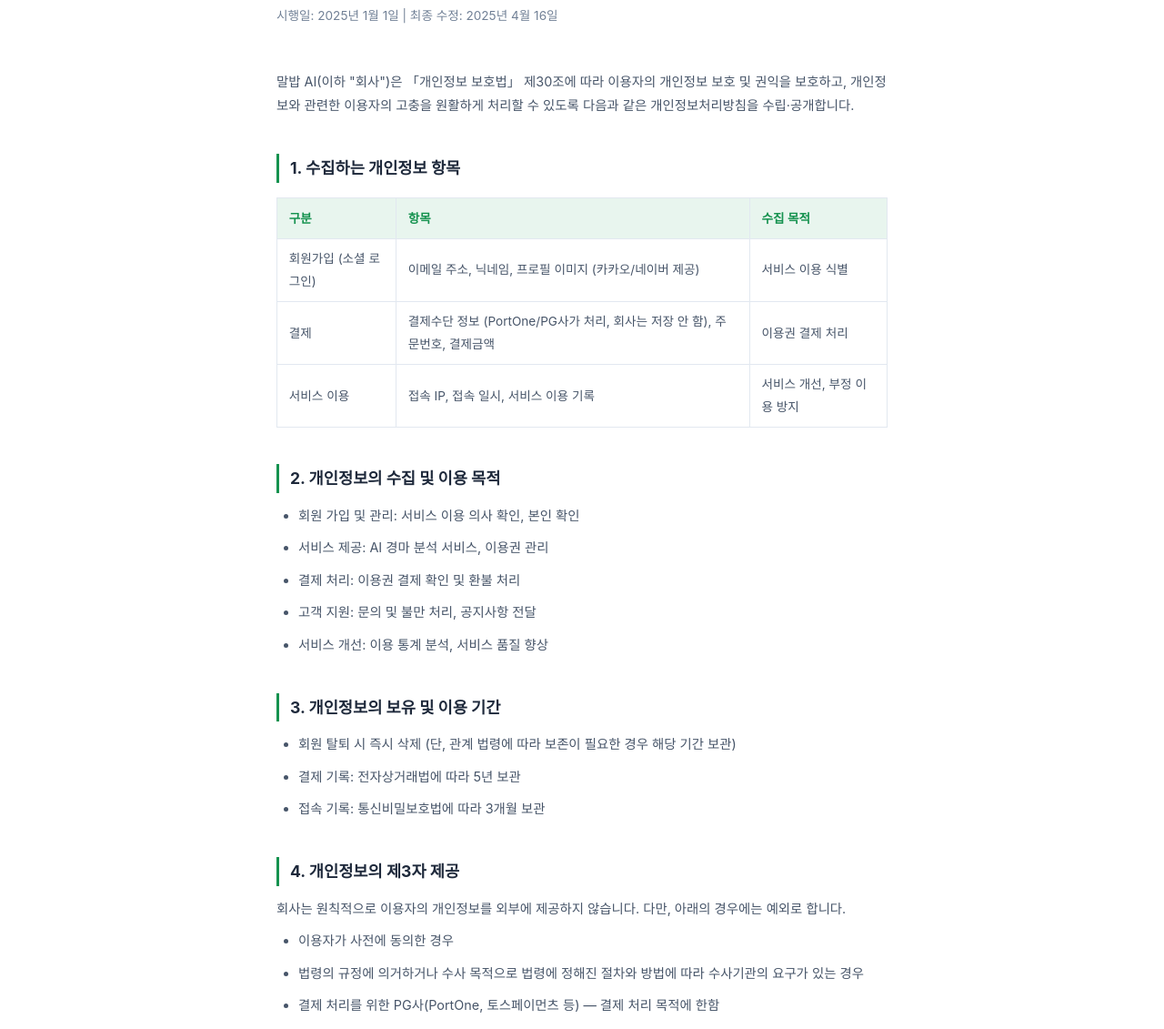
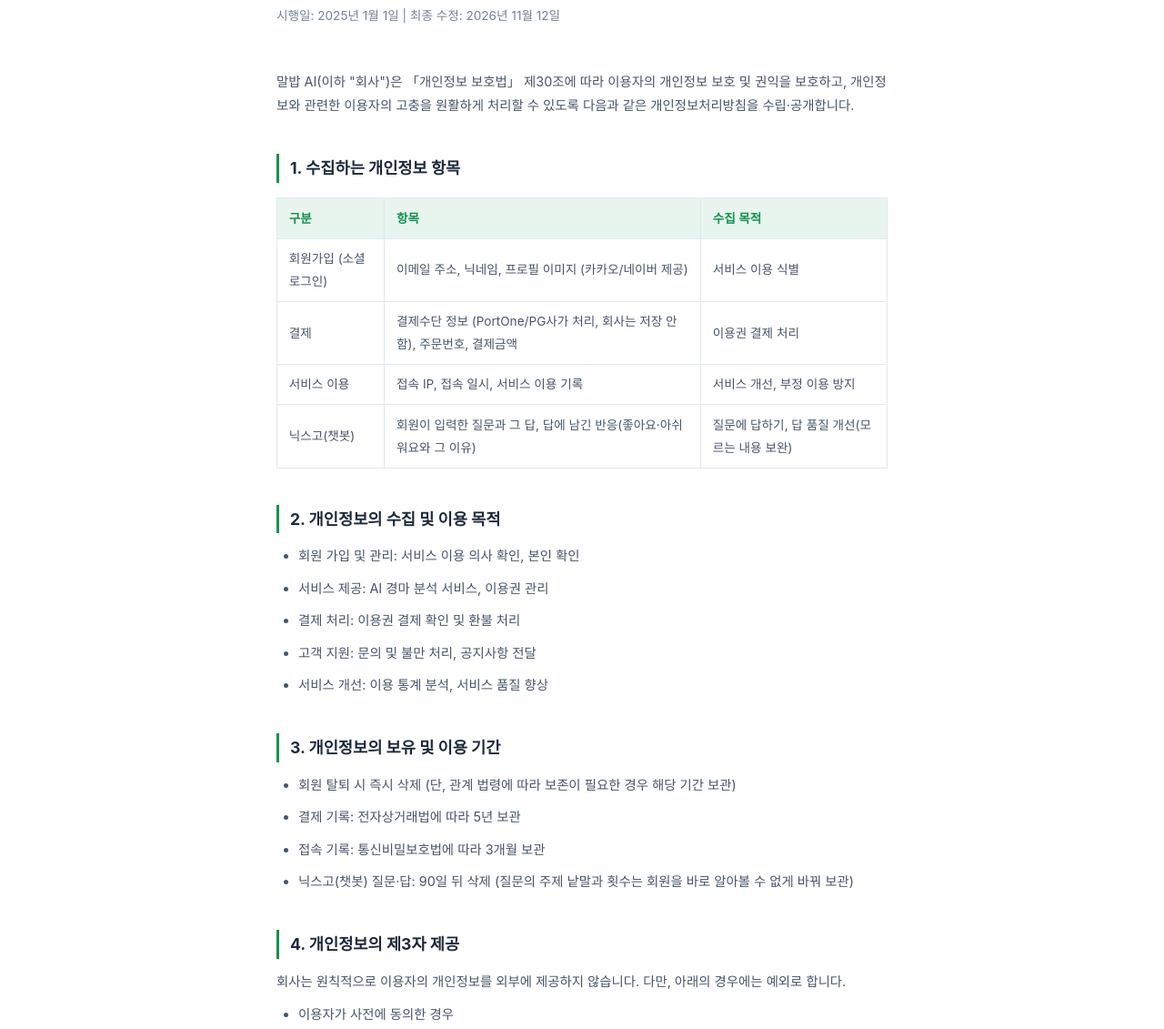
Before and after one commit to justin7361-stack/malbab-website, a plain HTML site: page privacy/index.html in a window 1280 px wide. Shown: the part 169-1300 px from the top of the page at 91% size. Drawn offline with Linux system fonts and the light colour scheme; a web font is replaced by a local one.

Commit message:
docs(privacy): the policy names Nixgo (chatbot) questions, answers and reactions, and their 90-day retention
Same wording as app.malbab.com/privacy (owner 2026-11-12: both sites carry the same notice). The questions have been stored since 11/8 and were not listed. The clause on permanent keeping and partner provision of member-contributed knowledge waits for legal review.

Co-Authored-By: Claude Fable 5.2 <noreply@anthropic.com>

```diff
--- a/privacy/index.html
+++ b/privacy/index.html
@@ -41,7 +41,7 @@
 </nav>
 <div class="content">
   <h1>개인정보처리방침</h1>
-  <p class="updated">시행일: 2025년 1월 1일 | 최종 수정: 2025년 4월 16일</p>
+  <p class="updated">시행일: 2025년 1월 1일 | 최종 수정: 2026년 11월 12일</p>
 
   <p>말밥 AI(이하 "회사")은 「개인정보 보호법」 제30조에 따라 이용자의 개인정보 보호 및 권익을 보호하고, 개인정보와 관련한 이용자의 고충을 원활하게 처리할 수 있도록 다음과 같은 개인정보처리방침을 수립·공개합니다.</p>
 
@@ -51,6 +51,7 @@
     <tr><td>회원가입 (소셜 로그인)</td><td>이메일 주소, 닉네임, 프로필 이미지 (카카오/네이버 제공)</td><td>서비스 이용 식별</td></tr>
     <tr><td>결제</td><td>결제수단 정보 (PortOne/PG사가 처리, 회사는 저장 안 함), 주문번호, 결제금액</td><td>이용권 결제 처리</td></tr>
     <tr><td>서비스 이용</td><td>접속 IP, 접속 일시, 서비스 이용 기록</td><td>서비스 개선, 부정 이용 방지</td></tr>
+    <tr><td>닉스고(챗봇)</td><td>회원이 입력한 질문과 그 답, 답에 남긴 반응(좋아요·아쉬워요와 그 이유)</td><td>질문에 답하기, 답 품질 개선(모르는 내용 보완)</td></tr>
   </table>
 
   <h2>2. 개인정보의 수집 및 이용 목적</h2>
@@ -67,6 +68,7 @@
     <li>회원 탈퇴 시 즉시 삭제 (단, 관계 법령에 따라 보존이 필요한 경우 해당 기간 보관)</li>
     <li>결제 기록: 전자상거래법에 따라 5년 보관</li>
     <li>접속 기록: 통신비밀보호법에 따라 3개월 보관</li>
+    <li>닉스고(챗봇) 질문·답: 90일 뒤 삭제 (질문의 주제 낱말과 횟수는 회원을 바로 알아볼 수 없게 바꿔 보관)</li>
   </ul>
 
   <h2>4. 개인정보의 제3자 제공</h2>
```
